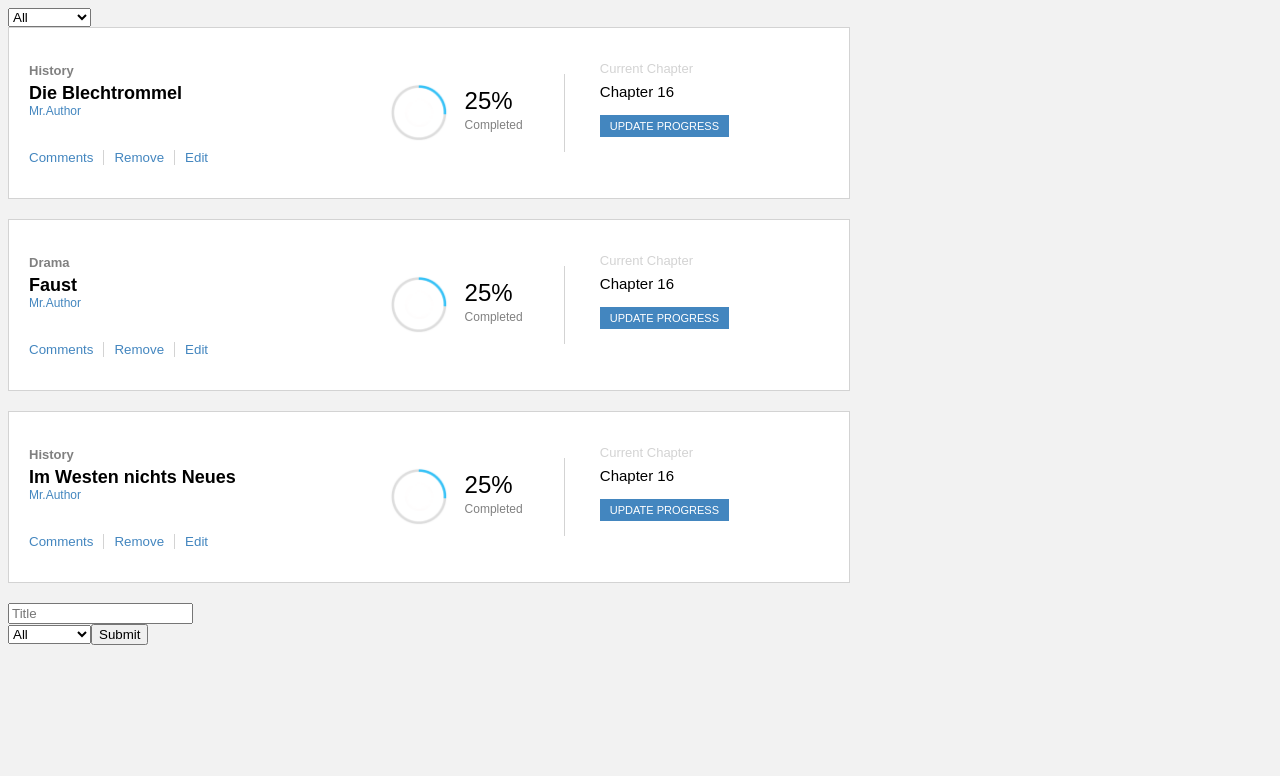
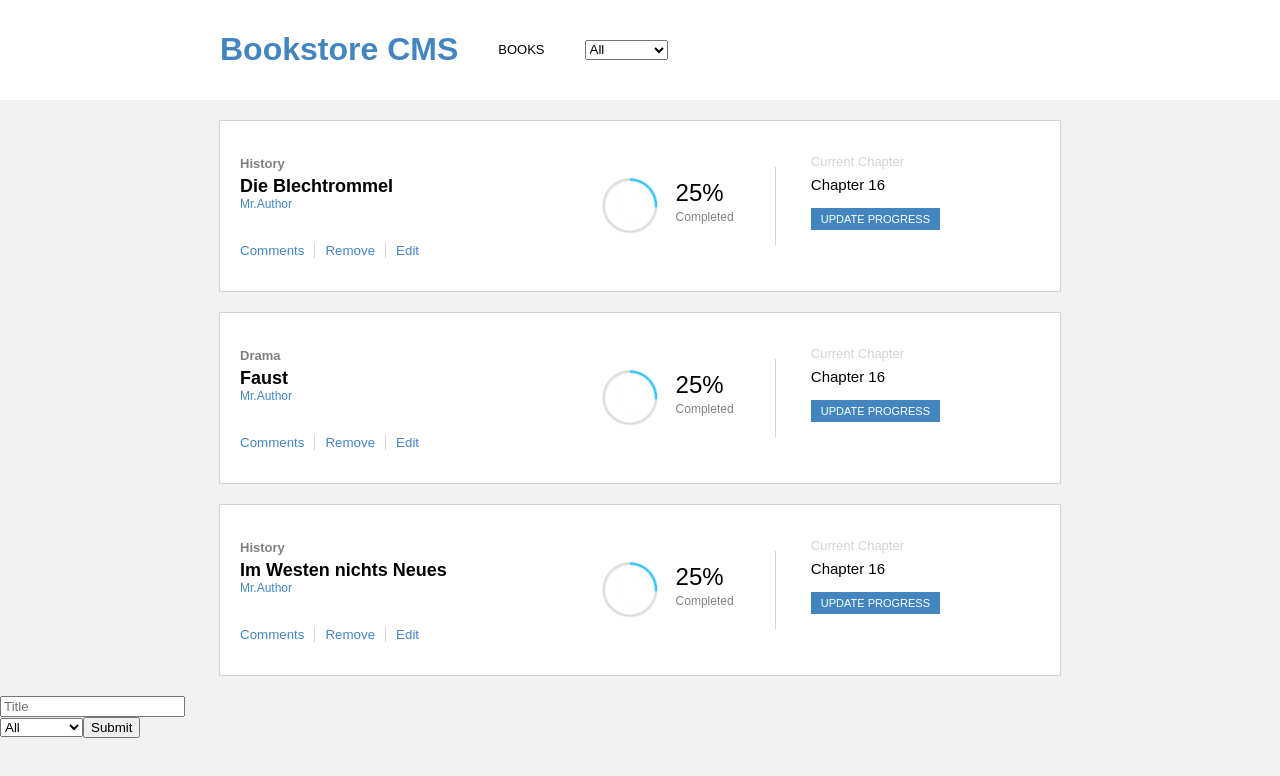
Before and after one commit to marcode95/bookstore, a React (Create React App) app: page / in a window 1280 px wide. Shown: the top 776 px of the page. Built offline with nearby package versions, Linux system fonts and the light colour scheme.

Commit message:
Style out navbar

```diff
--- a/src/components/CategoryFilter.js
+++ b/src/components/CategoryFilter.js
@@ -3,7 +3,7 @@ import PropTypes from 'prop-types';
 import categories from '../categories/categories';
 
 const CategoryFilter = ({ onChangeHandler }) => (
-  <select onChange={(e) => onChangeHandler(e.target.value)}>
+  <select onChange={(e) => onChangeHandler(e.target.value)} className="select-field">
     {categories.map((cat) => (<option key={cat} value={cat}>{cat}</option>))}
   </select>
 );
--- a/src/containers/BooksList.js
+++ b/src/containers/BooksList.js
@@ -16,7 +16,11 @@ const BooksList = ({ books, removeBook, changeFilter }) => {
 
   return (
     <div>
-      <CategoryFilter onChangeHandler={handleFilterChange} />
+      <div className="navbar">
+        <h1>Bookstore CMS</h1>
+        <p className="navbar-books">BOOKS</p>
+        <CategoryFilter onChangeHandler={handleFilterChange} />
+      </div>
       {books.map(
         (book) => (<Book book={book} key={book.id} handleRemoveBook={handleRemoveBook} />),
       )}
--- a/src/index.css
+++ b/src/index.css
@@ -1,12 +1,39 @@
 body {
   background-color: rgb(242, 242, 242);
   font-family: Arial, Helvetica, sans-serif;
+  margin: auto 0;
+}
+
+.navbar {
+  background-color: white;
+  display: flex;
+  margin-bottom: 20px;
+  padding: 10px 0;
+  width: 100vw;
+}
+
+h1 {
+  color: #4386bf;
+  margin-left: 220px;
+  margin-right: 40px;
+}
+
+.navbar-books {
+  font-size: 13px;
+  align-self: center;
+  margin-right: 40px;
+}
+
+.select-field {
+  height: 20px;
+  align-self: center;
 }
 
 .book-container {
   width: 800px;
   height: 130px;
   background-color: white;
+  margin: 0 auto;
   margin-bottom: 20px;
   border: 1px solid lightgrey;
   display: flex;
```
